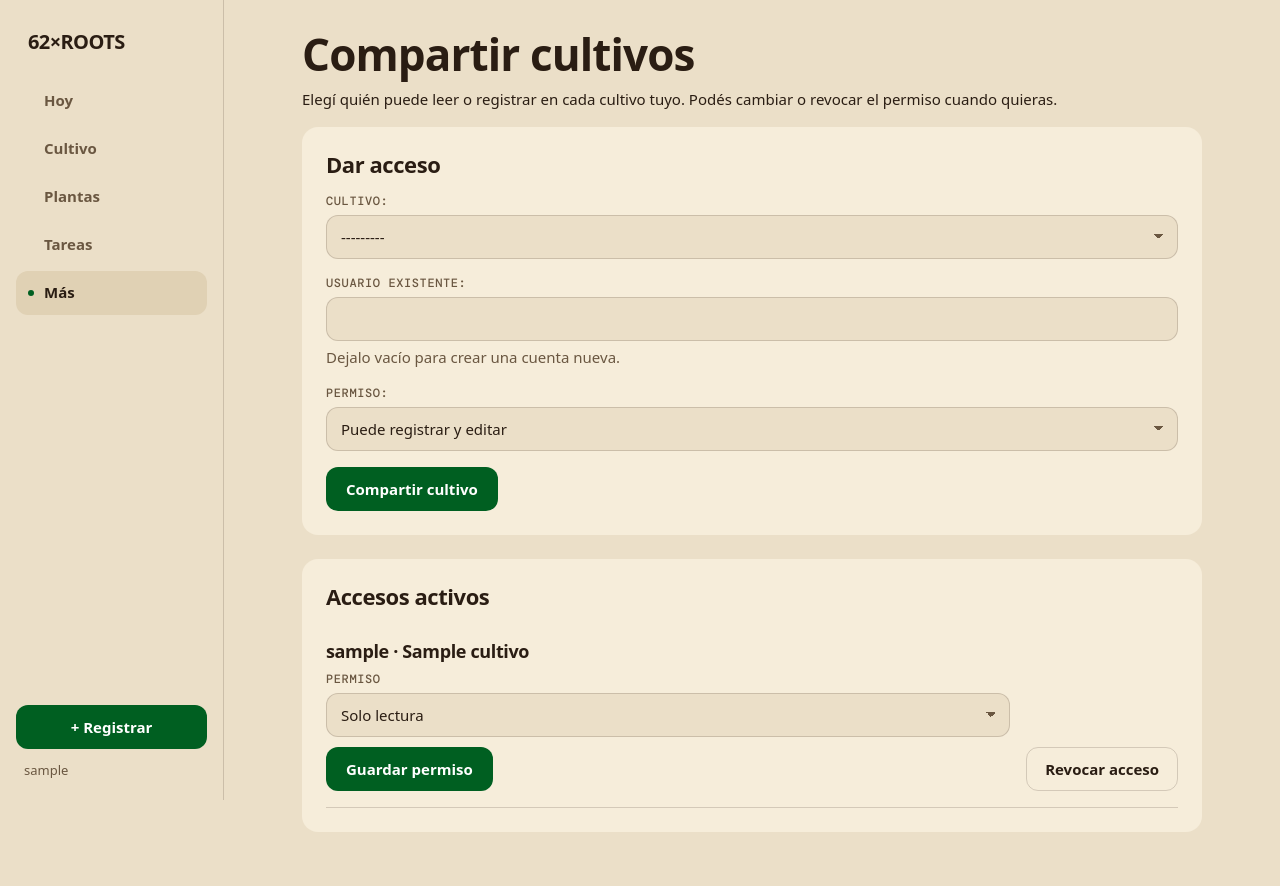
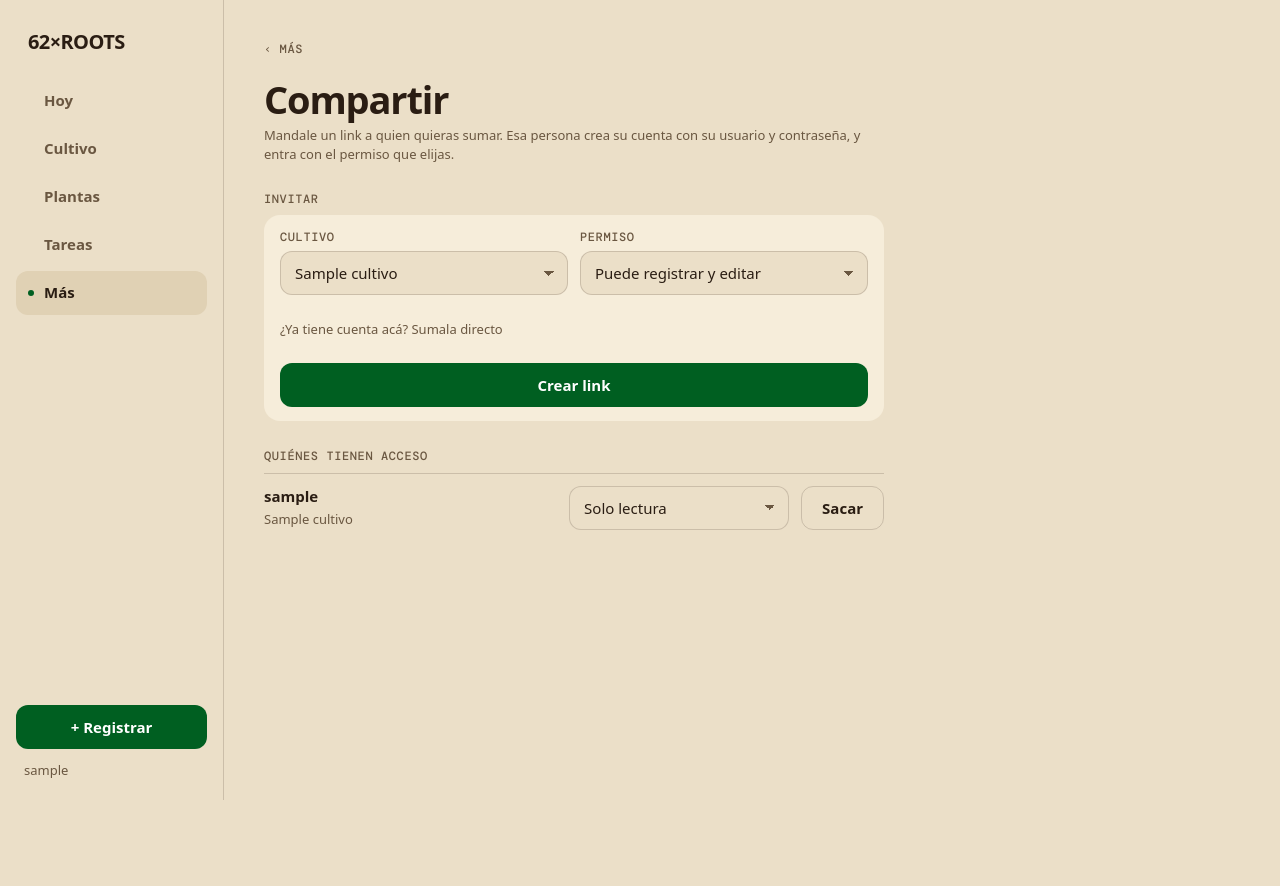
Before and after one commit to alansaja13/62xroots, a Django app: page /invitados/ in a window 1280 px wide. After the commit the page ends 800 px from the top, so only its background shows below. Run offline with Django 5.2, Linux system fonts and the light colour scheme; a user stored in the database is signed in; tables that the repository leaves empty hold one stand-in row (values such as "Sample post"); some libraries are stand-ins or nearby versions; some web fonts are replaced.

Commit message:
Fase 3d: compartir con link de invitación
El dueño arma un link por cultivo y permiso, lo comparte o lo copia, y
puede anularlo. Quien lo abre crea su cuenta con su propio usuario y
contraseña (o entra con la que tiene) y queda como miembro. El link sirve
una vez y vence a los 7 días. Se va la creación de cuentas con usuario y
contraseña al azar; sumar una cuenta existente por usuario sigue igual.
Modelo nuevo Invitacion (migración aditiva) y panel de Compartir con el
diseño nuevo.

```diff
--- a/growlog/forms.py
+++ b/growlog/forms.py
@@ -1,5 +1,6 @@
 """Formularios de la bitácora web. Los registros diarios usan los de registration_forms.py."""
 from django import forms
+from django.contrib.auth.forms import UserCreationForm
 from django.core.files.uploadedfile import UploadedFile
 
 from .models import (
@@ -228,13 +229,30 @@ class CambioEtapaPlantaForm(forms.ModelForm):
 
 
 class CompartirCultivoForm(forms.Form):
+    """Link de invitación (sin usuario) o acceso directo a una cuenta que ya existe."""
     cultivo = forms.ModelChoiceField(queryset=Cultivo.objects.none(), label="Cultivo")
-    usuario = forms.CharField(required=False, max_length=150, label="Usuario existente",
-                              help_text="Dejalo vacío para crear una cuenta nueva.")
     rol = forms.ChoiceField(choices=CultivoMiembro.ROLES, initial="editor", label="Permiso")
+    usuario = forms.CharField(required=False, max_length=150, label="Usuario")
 
     def __init__(self, *args, usuario, **kwargs):
         super().__init__(*args, **kwargs)
         self.fields["cultivo"].queryset = Cultivo.objects.filter(propietario=usuario)
+        self.fields["cultivo"].empty_label = None
         for field in self.fields.values():
             field.widget.attrs["class"] = "form-select" if isinstance(field.widget, forms.Select) else "form-control"
+
+
+class CuentaInvitadoForm(UserCreationForm):
+    """La cuenta que crea quien abre un link de invitación."""
+
+    class Meta(UserCreationForm.Meta):
+        fields = ["username"]
+        labels = {"username": "Usuario"}
+
+    def __init__(self, *args, **kwargs):
+        super().__init__(*args, **kwargs)
+        self.fields["username"].help_text = "Letras, números y @ . + - _"
+        self.fields["password1"].help_text = ""
+        self.fields["password1"].label = "Contraseña"
+        self.fields["password2"].label = "La contraseña, otra vez"
+        self.fields["username"].widget.attrs.update({"autocomplete": "username", "autocapitalize": "none", "autofocus": True})
--- a/growlog/urls.py
+++ b/growlog/urls.py
@@ -91,6 +91,8 @@ urlpatterns = [
     # Invitados
     path("invitados/", views.invitados_panel, name="invitados_panel"),
     path("invitados/crear/", views.invitado_crear, name="invitado_crear"),
+    path("invitados/link/<int:pk>/anular/", views.invitacion_revocar, name="invitacion_revocar"),
+    path("invitacion/<str:token>/", views.invitacion_aceptar, name="invitacion_aceptar"),
     path("invitados/<int:pk>/eliminar/", views.invitado_eliminar, name="invitado_eliminar"),
 
     path("invitados/<int:pk>/rol/", views.invitado_rol, name="invitado_rol"),
--- a/growlog/views/__init__.py
+++ b/growlog/views/__init__.py
@@ -55,6 +55,8 @@ from .mediciones import (  # noqa: F401
     fotoperiodo_list,
 )
 from .invitados import (  # noqa: F401
+    invitacion_aceptar,
+    invitacion_revocar,
     invitado_crear,
     invitado_eliminar,
     invitado_rol,
--- a/growlog/views/invitados.py
+++ b/growlog/views/invitados.py
@@ -1,34 +1,36 @@
-"""Compartir cultivos con otras cuentas."""
-import secrets
-
+"""Compartir cultivos: links de invitación de un solo uso y accesos de cuentas que ya existen."""
 from django.contrib import messages
+from django.contrib.auth import login
 from django.contrib.auth.decorators import login_required
 from django.contrib.auth.models import User
 from django.db import transaction
 from django.http import HttpResponse
 from django.shortcuts import get_object_or_404, redirect, render
+from django.urls import reverse
+from django.utils import timezone
 from django.views.decorators.http import require_POST
 
-from ..forms import CompartirCultivoForm
-from ..models import CultivoMiembro
+from ..forms import CompartirCultivoForm, CuentaInvitadoForm
+from ..models import CultivoMiembro, Invitacion
 
 
-_ADJETIVOS = ["verde", "oscuro", "suave", "fresco", "lento", "rapido", "alto", "bajo",
-               "denso", "claro", "largo", "nuevo", "viejo", "sabio", "fuerte", "fino"]
-_SUSTANTIVOS = ["arbol", "hoja", "raiz", "flor", "tallo", "brote", "fruto", "campo",
-                "tronco", "limon", "roca", "viento", "bosque", "campo", "lirio", "cedro"]
+def _sin_cache(response):
+    response["Cache-Control"] = "no-store, private"
+    return response
 
 
-def _panel_invitados(request, *, form=None, nuevo=None, status=200):
-    response = render(request, "growlog/invitados.html", {
+def _panel_invitados(request, *, form=None, status=200):
+    nueva = request.GET.get("nueva")
+    pendientes = (Invitacion.objects.filter(creada_por=request.user, usada_en__isnull=True, vence__gt=timezone.now())
+                  .select_related("cultivo"))
+    return _sin_cache(render(request, "growlog/invitados.html", {
         "form": form if form is not None else CompartirCultivoForm(usuario=request.user),
         "invitados": CultivoMiembro.objects.filter(cultivo__propietario=request.user)
             .select_related("cultivo", "usuario").order_by("cultivo__nombre", "usuario__username"),
-        "nuevo": nuevo,
+        "pendientes": pendientes,
+        "nueva": next((i for i in pendientes if str(i.pk) == nueva), None),
         "roles": CultivoMiembro.ROLES,
-    }, status=status)
-    response["Cache-Control"] = "no-store, private"
-    return response
+    }, status=status))
 
 
 @login_required
@@ -39,32 +41,69 @@ def invitados_panel(request):
 @login_required
 @require_POST
 def invitado_crear(request):
+    """Sin usuario arma un link de invitación; con usuario da acceso a esa cuenta."""
     form = CompartirCultivoForm(request.POST, usuario=request.user)
     if not form.is_valid():
         return _panel_invitados(request, form=form, status=400)
-    cultivo = form.cleaned_data["cultivo"]
-    username = form.cleaned_data["usuario"]
-    usuario = None
-    nuevo = None
-    if username:
-        usuario = User.objects.filter(username=username, is_active=True).first()
-        if usuario is None or usuario.pk == request.user.pk:
-            form.add_error("usuario", "Elegí otra cuenta activa existente.")
-            return _panel_invitados(request, form=form, status=400)
-    with transaction.atomic():
-        if usuario is None:
-            # Un sufijo aleatorio evita colisiones sin exponer otros usuarios.
-            username = f"{secrets.choice(_ADJETIVOS)}{secrets.choice(_SUSTANTIVOS)}{secrets.token_hex(4)}"
-            password = secrets.token_urlsafe(16)
-            usuario = User.objects.create_user(username=username, password=password)
-            nuevo = {"username": username, "password": password}
-        CultivoMiembro.objects.update_or_create(
-            cultivo=cultivo, usuario=usuario, defaults={"rol": form.cleaned_data["rol"]},
-        )
+    cultivo, rol, username = form.cleaned_data["cultivo"], form.cleaned_data["rol"], form.cleaned_data["usuario"]
+    if not username:
+        invitacion = Invitacion.objects.create(cultivo=cultivo, rol=rol, creada_por=request.user)
+        return redirect(f"{reverse('growlog:invitados_panel')}?nueva={invitacion.pk}#link")
+    usuario = User.objects.filter(username=username, is_active=True).first()
+    if usuario is None or usuario.pk == request.user.pk:
+        form.add_error("usuario", "No hay otra cuenta activa con ese usuario.")
+        return _panel_invitados(request, form=form, status=400)
+    CultivoMiembro.objects.update_or_create(cultivo=cultivo, usuario=usuario, defaults={"rol": rol})
     messages.success(request, f"Acceso actualizado para {usuario.username} en {cultivo.nombre}.")
-    if nuevo:
-        return _panel_invitados(request, nuevo=nuevo)
     return redirect("growlog:invitados_panel")
+
+
+@login_required
+@require_POST
+def invitacion_revocar(request, pk):
+    get_object_or_404(Invitacion, pk=pk, creada_por=request.user, usada_en__isnull=True).delete()
+    messages.success(request, "Link anulado. Ya no sirve para entrar.")
+    return redirect("growlog:invitados_panel")
+
+
+def invitacion_aceptar(request, token):
+    """El invitado abre el link: con sesión se suma; sin sesión crea su cuenta o entra con la que tiene."""
+    invitacion = Invitacion.objects.select_related("cultivo", "creada_por").filter(token=token).first()
+    if invitacion is None or not invitacion.vigente:
+        return _sin_cache(render(request, "growlog/invitacion.html", {"invitacion": invitacion, "invalida": True}, status=410))
+    cultivo = invitacion.cultivo
+    form = None
+    if request.user.is_authenticated:
+        if cultivo.propietario_id == request.user.pk:
+            messages.info(request, "Este cultivo ya es tuyo.")
+            return redirect("growlog:cultivo_detail", cultivo.slug)
+        if request.method == "POST":
+            _usar(invitacion, request.user)
+            messages.success(request, f"Listo, ya estás en {cultivo.nombre}.")
+            return redirect("growlog:cultivo_detail", cultivo.slug)
+    else:
+        form = CuentaInvitadoForm(request.POST or None)
+        if request.method == "POST" and form.is_valid():
+            with transaction.atomic():
+                usuario = form.save()
+                _usar(invitacion, usuario)
+            login(request, usuario, backend="django.contrib.auth.backends.ModelBackend")
+            messages.success(request, f"Listo, ya tenés tu cuenta y estás en {cultivo.nombre}.")
+            return redirect("growlog:cultivo_detail", cultivo.slug)
+    return _sin_cache(render(request, "growlog/invitacion.html", {"invitacion": invitacion, "form": form}))
+
+
+@transaction.atomic
+def _usar(invitacion, usuario):
+    # Si ya era miembro con más permiso, el link no lo baja.
+    miembro, creado = CultivoMiembro.objects.get_or_create(cultivo=invitacion.cultivo, usuario=usuario,
+                                                          defaults={"rol": invitacion.rol})
+    if not creado and invitacion.rol == "editor" and miembro.rol != "editor":
+        miembro.rol = "editor"
+        miembro.save(update_fields=["rol"])
+    invitacion.usada_por = usuario
+    invitacion.usada_en = timezone.now()
+    invitacion.save(update_fields=["usada_por", "usada_en"])
 
 
 @login_required
--- a/templates/growlog/invitados.html
+++ b/templates/growlog/invitados.html
@@ -2,60 +2,113 @@
 {% block title %}Compartir cultivos{% endblock %}
 {% block extra_head %}
 <style>
-  .sharing-page { max-width: 900px; margin-inline: auto; }
-  .sharing-page h1 { font-size: clamp(28px, 5vw, 44px); }
-  .sharing-page h2 { font-size: 22px; margin-bottom: 16px; }
-  .sharing-page h3 { font-size: 18px; overflow-wrap: anywhere; }
-  .sharing-page label:not(.form-check-label) { display: block; margin-bottom: 6px; color: var(--cream-soft); font-size: 12px; }
-  .sharing-page .helptext { display: block; color: var(--cream-soft); margin-top: 6px; }
-  .sharing-page code { overflow-wrap: anywhere; color: var(--honey); }
-  .sharing-page .member-permission { flex: 1 1 260px; }
-  .sharing-page .member-permission select { margin-bottom: 10px; }
+  .co-pan { max-width: 620px; }
+  .co-pan section { margin-top: var(--sp-6); }
+  .co-pan section > .mo { display: block; margin-bottom: var(--sp-2); }
+  .co-form { display: grid; gap: var(--sp-3); }
+  .co-form label { margin: 0; }
+  .co-form label > * { margin-top: 6px; }
+  .co-fila { display: grid; gap: var(--sp-3); }
+  @media (min-width: 640px) { .co-fila { grid-template-columns: 1fr 1fr; } }
+  .co-ayuda { color: var(--mu); font-size: var(--t-sm); margin: 0; }
+  .co-link { border: 1.5px solid var(--ac); }
+  .co-link input { font: 400 var(--t-sm) var(--font-mono); margin: var(--sp-2) 0; }
+  .co-link__acciones { display: flex; gap: var(--sp-2); flex-wrap: wrap; }
+  .co-item { display: flex; align-items: center; gap: var(--sp-3); flex-wrap: wrap; padding: var(--sp-3) 0; border-top: 1px solid var(--ln); }
+  .co-item__texto { flex: 1 1 200px; min-width: 0; }
+  .co-item__texto b { display: block; overflow-wrap: anywhere; }
+  .co-item__texto span { color: var(--mu); font-size: var(--t-sm); }
+  .co-item form { display: flex; gap: var(--sp-2); align-items: center; margin: 0; }
+  .co-item select { min-height: var(--toque); width: auto; }
+  .co-sumar summary { min-height: var(--toque); display: flex; align-items: center; color: var(--mu); font-size: var(--t-sm); }
 </style>
 {% endblock %}
 {% block content %}
-<div class="sharing-page">
-<h1>Compartir cultivos</h1>
-<p>Elegí quién puede leer o registrar en cada cultivo tuyo. Podés cambiar o revocar el permiso cuando quieras.</p>
-{% if nuevo %}
-<section class="panel p-4 mb-4" aria-labelledby="cred-title">
-  <h2 id="cred-title">Cuenta creada</h2>
-  <p>Usuario: <strong>{{ nuevo.username }}</strong></p>
-  <p>Contraseña: <code>{{ nuevo.password }}</code></p>
-  <p>Guardá estos datos para entregárselos a esa persona. La contraseña se muestra una sola vez.</p>
+<div class="co-pan">
+  <a href="{% url 'growlog:mas' %}" class="mo" style="color: var(--mu); display: inline-flex; min-height: var(--toque); align-items: center;">‹ Más</a>
+  <h1 class="h1" style="margin-top: 8px;">Compartir</h1>
+  <p class="co-ayuda" style="margin-top: var(--sp-2);">Mandale un link a quien quieras sumar. Esa persona crea su cuenta con su usuario y contraseña, y entra con el permiso que elijas.</p>
+
+  {% if nueva %}
+  <section class="card co-link" id="link" aria-labelledby="link-t">
+    <h2 class="mo" id="link-t">Link para {{ nueva.cultivo.nombre }}</h2>
+    <input type="text" readonly class="form-control" value="{{ request.scheme }}://{{ request.get_host }}{% url 'growlog:invitacion_aceptar' nueva.token %}" id="link-url" aria-label="Link de invitación">
+    <div class="co-link__acciones">
+      <button type="button" class="btn sm" data-compartir>Compartir</button>
+      <button type="button" class="btn g sm" data-copiar>Copiar</button>
+    </div>
+    <p class="co-ayuda" style="margin-top: var(--sp-2);">Sirve una sola vez y vence el {{ nueva.vence|date:"j/m" }}. {{ nueva.get_rol_display }}.</p>
   </section>
   {% endif %}
-<section class="panel p-4 mb-4" aria-labelledby="share-title">
-  <h2 id="share-title">Dar acceso</h2>
+
   {% if form.fields.cultivo.queryset.exists %}
-  <form method="post" action="{% url 'growlog:invitado_crear' %}">
-    {% csrf_token %}{{ form.as_p }}
-    <button class="btn-brand" type="submit">Compartir cultivo</button>
+  <section aria-labelledby="dar-t">
+    <h2 class="mo" id="dar-t">Invitar</h2>
+    <form method="post" action="{% url 'growlog:invitado_crear' %}" class="co-form card">
+      {% csrf_token %}
+      <div class="co-fila">
+        <label>{{ form.cultivo.label }}{{ form.cultivo }}</label>
+        <label>{{ form.rol.label }}{{ form.rol }}</label>
+      </div>
+      <details class="co-sumar"{% if form.usuario.value or form.usuario.errors %} open{% endif %}>
+        <summary>¿Ya tiene cuenta acá? Sumala directo</summary>
+        <label>Su usuario{{ form.usuario }}</label>
+        {% for e in form.usuario.errors %}<p class="field-error">{{ e }}</p>{% endfor %}
+      </details>
+      <button class="btn sm" type="submit">Crear link</button>
     </form>
+  </section>
   {% else %}
-  <p>Solo el propietario puede compartir un cultivo. Tus cultivos compartidos siguen disponibles en el inicio.</p>
+  <p class="co-ayuda" style="margin-top: var(--sp-5);">Solo quien creó un cultivo puede compartirlo. Los que te compartieron están en Hoy.</p>
   {% endif %}
+
+  {% if pendientes %}
+  <section aria-labelledby="pend-t">
+    <h2 class="mo" id="pend-t">Links sin usar · {{ pendientes|length }}</h2>
+    {% for i in pendientes %}
+    <div class="co-item">
+      <div class="co-item__texto"><b>{{ i.cultivo.nombre }}</b><span>{{ i.get_rol_display }} · vence el {{ i.vence|date:"j/m" }}</span></div>
+      <a class="btn g sm" href="?nueva={{ i.pk }}#link">Ver link</a>
+      <form method="post" action="{% url 'growlog:invitacion_revocar' i.pk %}">{% csrf_token %}<button type="submit" class="btn g sm">Anular</button></form>
+    </div>
+    {% endfor %}
   </section>
-<section class="panel p-4" aria-labelledby="members-title">
-  <h2 id="members-title">Accesos activos</h2>
+  {% endif %}
+
+  <section aria-labelledby="acc-t">
+    <h2 class="mo" id="acc-t">Quiénes tienen acceso</h2>
     {% for inv in invitados %}
-  <article class="py-3" style="border-bottom:1px solid var(--rule)">
-    <h3>{{ inv.usuario.username }} · {{ inv.cultivo.nombre }}</h3>
-    <div class="d-flex flex-wrap gap-3 align-items-end">
-      <form class="member-permission" method="post" action="{% url 'growlog:invitado_rol' inv.pk %}">
+    <div class="co-item">
+      <div class="co-item__texto"><b>{{ inv.usuario.username }}</b><span>{{ inv.cultivo.nombre }}</span></div>
+      <form method="post" action="{% url 'growlog:invitado_rol' inv.pk %}">
         {% csrf_token %}
-        <label for="rol-{{ inv.pk }}">Permiso</label>
-        <select class="form-select" name="rol" id="rol-{{ inv.pk }}">
+        <select class="form-select" name="rol" aria-label="Permiso de {{ inv.usuario.username }}" onchange="this.form.submit()">
           {% for value, label in roles %}<option value="{{ value }}"{% if value == inv.rol %} selected{% endif %}>{{ label }}</option>{% endfor %}
         </select>
-        <button type="submit" class="btn-brand">Guardar permiso</button>
+        <noscript><button type="submit" class="btn g sm">Guardar</button></noscript>
       </form>
-      <form method="post" action="{% url 'growlog:invitado_eliminar' inv.pk %}" onsubmit="return confirm('¿Revocar el acceso a este cultivo?');">
-        {% csrf_token %}<button type="submit" class="btn-ghost">Revocar acceso</button>
+      <form method="post" action="{% url 'growlog:invitado_eliminar' inv.pk %}" onsubmit="return confirm('¿Sacarle el acceso a {{ inv.usuario.username|escapejs }}?');">
+        {% csrf_token %}<button type="submit" class="btn g sm">Sacar</button>
       </form>
     </div>
-  </article>
-  {% empty %}<p>Todavía no compartiste ninguno de tus cultivos.</p>{% endfor %}
+    {% empty %}<p class="co-ayuda">Todavía no compartiste ninguno de tus cultivos.</p>{% endfor %}
   </section>
 </div>
+<script>
+(function () {
+  var campo = document.getElementById('link-url');
+  if (!campo) return;
+  var copiar = document.querySelector('[data-copiar]'), compartir = document.querySelector('[data-compartir]');
+  copiar.addEventListener('click', function () {
+    campo.select();
+    (navigator.clipboard ? navigator.clipboard.writeText(campo.value) : Promise.reject()).then(function () {
+      copiar.textContent = 'Copiado';
+    }, function () { document.execCommand('copy'); copiar.textContent = 'Copiado'; });
+  });
+  if (!navigator.share) { compartir.remove(); return; }
+  compartir.addEventListener('click', function () {
+    navigator.share({ title: '62×ROOTS', text: 'Te invito a mi cultivo en 62×ROOTS', url: campo.value }).catch(function () {});
+  });
+})();
+</script>
 {% endblock %}
```
Also changed, not shown: growlog/models.py (+36 -0 lines), growlog/test_invitacion.py (added, +65 -0 lines), growlog/test_permissions.py (+8 -9 lines), templates/growlog/invitacion.html (added, +61 -0 lines), growlog/migrations/0039_invitacion.py (added). Lines whose indentation alone changed are shown as unchanged.
